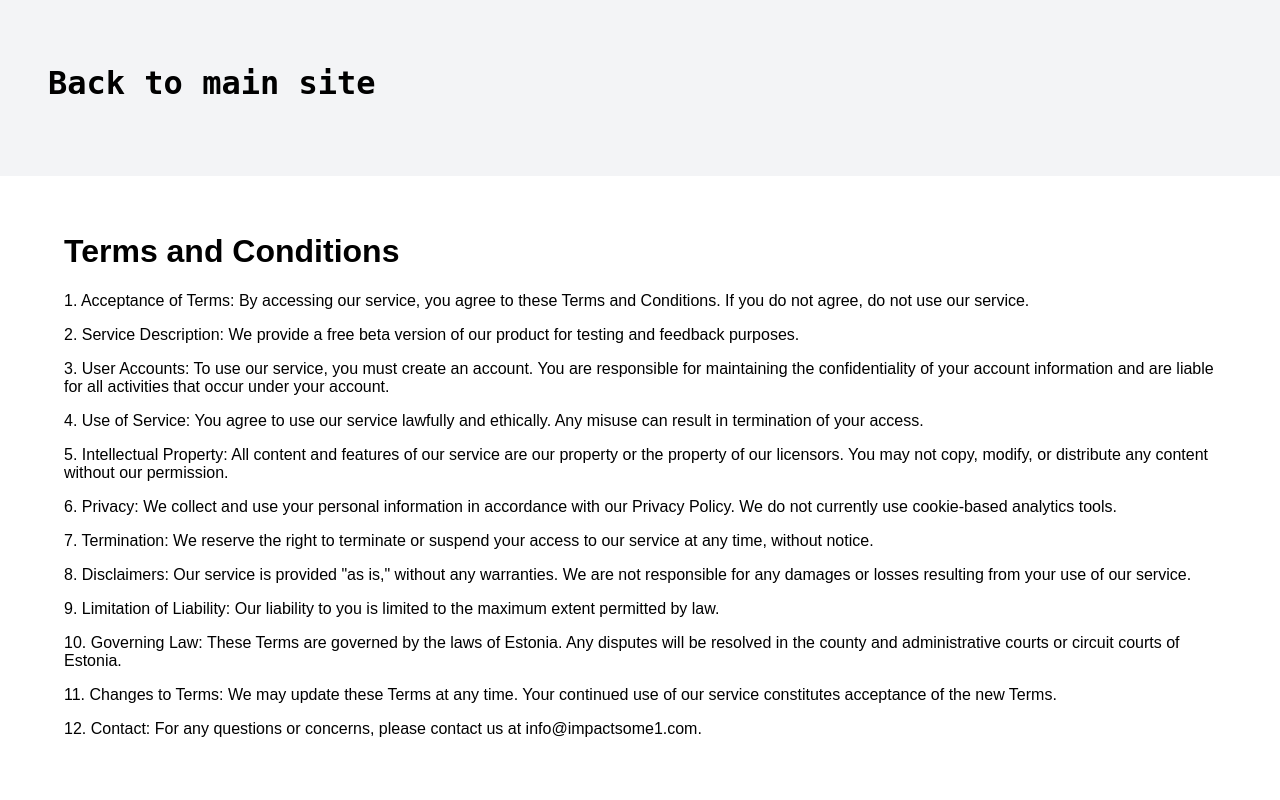
After one commit to jpjpjp2020/iclanding, a Django app: page /terms/ in a window 1280 px wide. The commit adds this page. Run offline with Django 4.2, Linux system fonts and the light colour scheme.

Commit message:
terms and cookies rough

```diff
--- a/landingpage/static/landingpage/css/custom.css
+++ b/landingpage/static/landingpage/css/custom.css
@@ -24,3 +24,18 @@ body {
 	font-family: monospace, monospace;
 	text-decoration: none;
 }
+
+.placeholder {
+    text-align: center;
+    margin-top:  10%;
+	font-size: 2em;
+	font-family: sans-serif, sans-serif;
+	text-decoration: none;
+}
+
+.termspage {
+	margin-top:  10%;
+	margin-right: 5%;
+  	margin-left: 5%;
+	font-family: sans-serif, sans-serif;
+}
--- a/landingpage/static/landingpage/css/output.css
+++ b/landingpage/static/landingpage/css/output.css
@@ -921,6 +921,11 @@ html {
   line-height: 1.25rem;
 }
 
+.text-xl {
+  font-size: 1.25rem;
+  line-height: 1.75rem;
+}
+
 .font-bold {
   font-weight: 700;
 }
--- /dev/null
+++ b/landingpage/templates/docs/terms.html
@@ -0,0 +1,77 @@
+{% load static %}
+<!DOCTYPE html>
+<html lang="en">
+<head>
+    <meta charset="UTF-8">
+    <title>ImpactCount - Terms and Conditions</title>
+
+    <link rel="stylesheet" type="text/css" href="{% static 'landingpage/css/policies.css' %}">
+    <link rel="stylesheet" type="text/css" href="{% static 'landingpage/css/custom.css' %}">
+
+</head>
+<body>
+
+    <div class="sticky-header">
+        <a class="to-nav" href="/">Back to main site</a>
+        <!-- Other links -->
+    </div>
+
+    <div class="termspage" id="terms_page">
+
+        <br>
+        <br>
+        <h1>Terms and Conditions</h1>
+
+        <p>
+            1. Acceptance of Terms: By accessing our service, you agree to these Terms and Conditions. If you do not agree, do not use our service.
+        </p>
+
+        <p>
+            2. Service Description: We provide a free beta version of our product for testing and feedback purposes.
+        </p>
+
+        <p>
+            3. User Accounts: To use our service, you must create an account. You are responsible for maintaining the confidentiality of your account information and are liable for all activities that occur under your account.
+        </p>
+
+        <p>
+            4. Use of Service: You agree to use our service lawfully and ethically. Any misuse can result in termination of your access.
+        </p>
+
+        <p>
+            5. Intellectual Property: All content and features of our service are our property or the property of our licensors. You may not copy, modify, or distribute any content without our permission.
+        </p>
+
+        <p>
+            6. Privacy: We collect and use your personal information in accordance with our Privacy Policy. We do not currently use cookie-based analytics tools.
+        </p>
+
+        <p>
+            7. Termination: We reserve the right to terminate or suspend your access to our service at any time, without notice.
+        </p>
+
+        <p>
+            8. Disclaimers: Our service is provided "as is," without any warranties. We are not responsible for any damages or losses resulting from your use of our service.
+        </p>
+
+        <p>
+            9. Limitation of Liability: Our liability to you is limited to the maximum extent permitted by law.
+        </p>
+
+        <p>
+            10. Governing Law: These Terms are governed by the laws of Estonia. Any disputes will be resolved in the county and administrative courts or circuit courts of Estonia.
+        </p>
+
+        <p>
+            11. Changes to Terms: We may update these Terms at any time. Your continued use of our service constitutes acceptance of the new Terms.
+        </p>
+
+        <p>
+            12. Contact: For any questions or concerns, please contact us at info@impactsome1.com.
+        </p>
+        <br>
+        <br>
+
+    </div>
+
+</body>
--- a/landingpage/urls.py
+++ b/landingpage/urls.py
@@ -6,5 +6,7 @@ app_name = 'landingpage'
 urlpatterns = [
     path('', views.home_view, name='home'),
     path('privacy/', views.privacy_view, name='privacy'),
+    path('terms/', views.terms_view, name='terms'),
+    path('cookies/', views.cookies_view, name='terms'),
     path('sitemap/', views.sitemap_view, name='sitemap'),
 ]
--- a/landingpage/views.py
+++ b/landingpage/views.py
@@ -8,6 +8,11 @@ def home_view(request):
 def privacy_view(request):
     return render(request, 'docs/privacy.html')
 
+def terms_view(request):
+    return render(request, 'docs/terms.html')
+
+def cookies_view(request):
+    return render(request, 'docs/cookies.html')
 
 def sitemap_view(request):
     return render(request, 'landingpage/sitemap.xml', content_type='application/xml')
```
Also changed, not shown: landingpage/templates/docs/cookies.html (added, +28 -0 lines), landingpage/templates/docs/privacy.html (+18 -35 lines), landingpage/templates/partials/contact.html (+4 -4 lines), landingpage/templates/partials/footer.html (+4 -8 lines).
